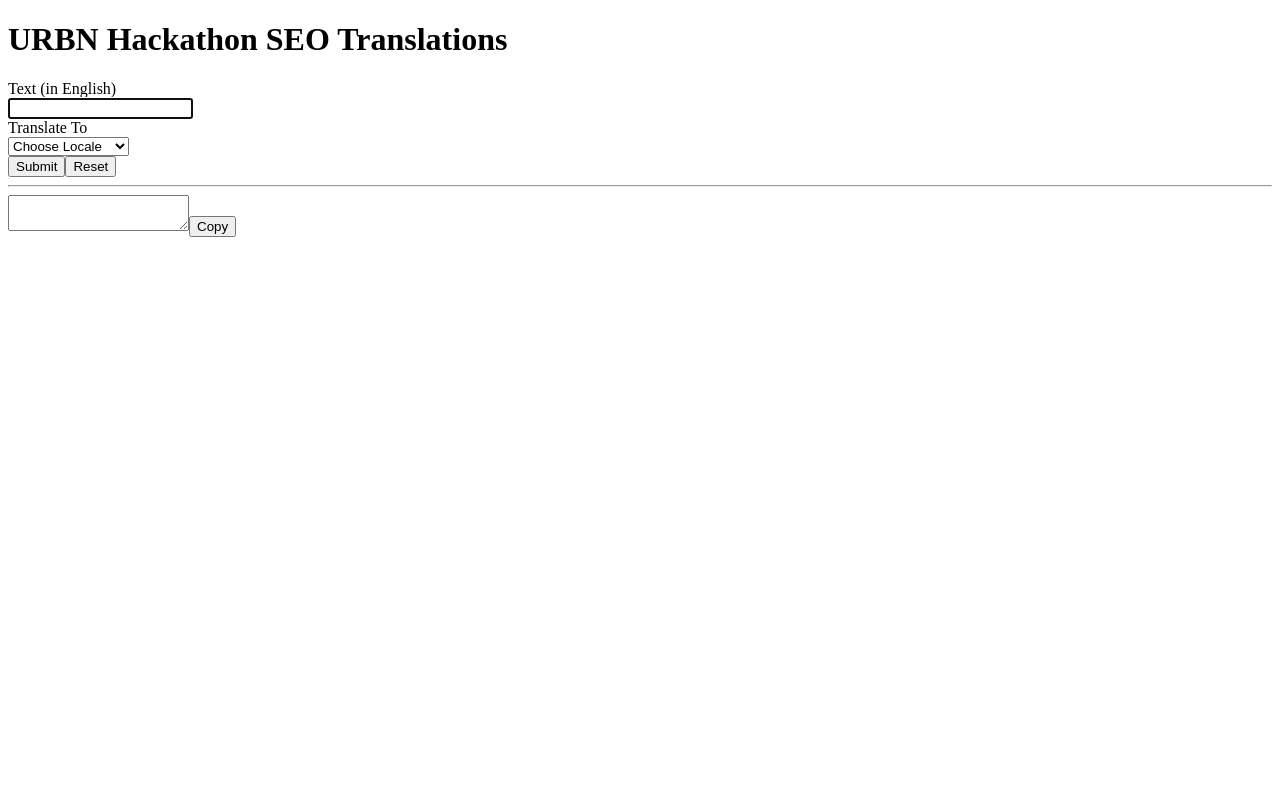
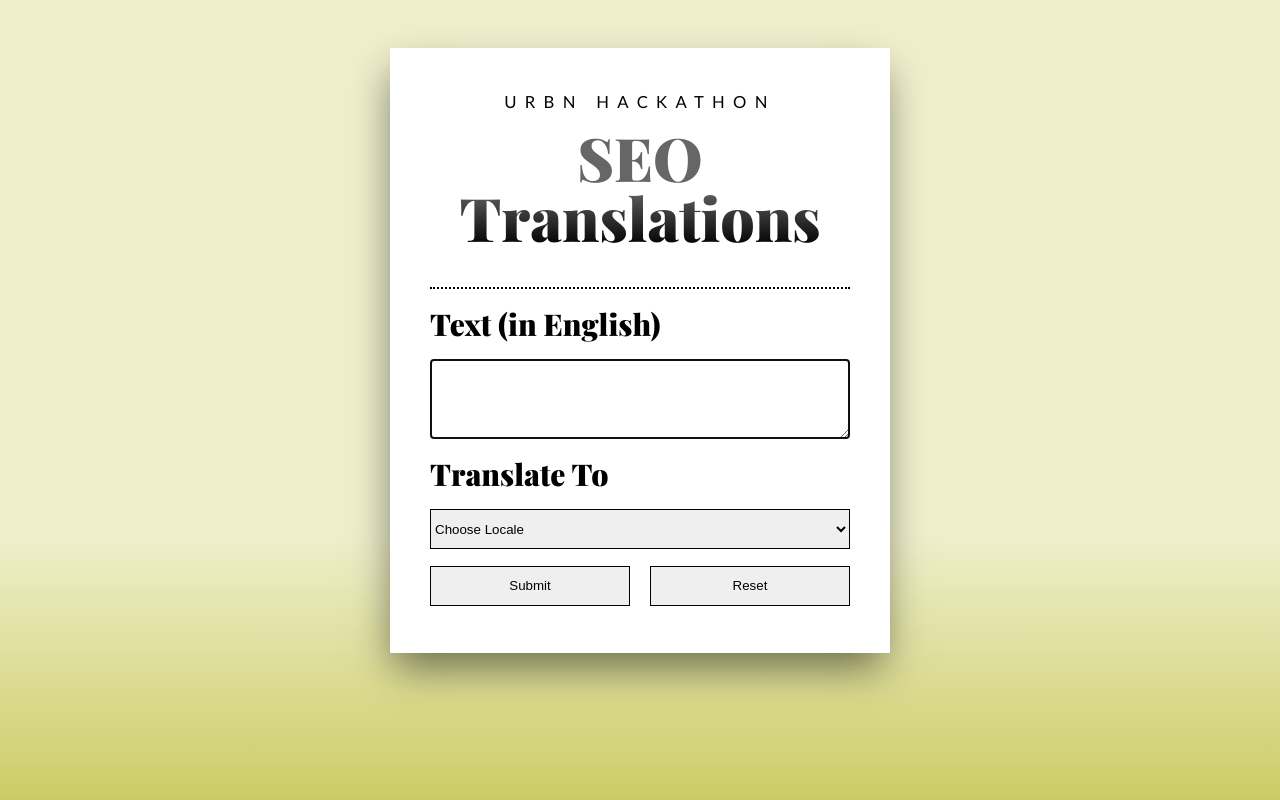
Before and after one commit to seriouslysean/hackathon-open-ai-translation, a Nuxt app: page / in a window 1280 px wide. Built offline with nearby package versions, Linux system fonts and the light colour scheme.

Commit message:
Basic styling

```diff
--- a/app.vue
+++ b/app.vue
@@ -1,6 +1,6 @@
 <script setup>
 const languages = ref([
-  { name: 'Choose Locale', locale: '' },
+  { name: 'Choose Locale', locale: '', selected: true },
   { name: 'English (en-GB)', locale: 'en-GB' },
   { name: 'French (fr-CA)', locale: 'fr-CA' },
   { name: 'German (de-DA)', locale: 'de-DE' },
@@ -44,38 +44,153 @@
 
 <template>
   <div class="app">
-    <h1>URBN Hackathon SEO Translations</h1>
+    <div class="heading">
+      <small>URBN Hackathon</small>
+      <h1>SEO Translations</h1>
+    </div>
 
     <form @submit.prevent="onSubmit">
-      <div class="row">
       <label for="text">Text (in English)</label>
-        <input ref="textEl" type="text" name="text" v-model="text" />
-      </div>
+      <textarea ref="textEl" type="text" name="text" v-model="text"></textarea>
 
-      <div class="row">
       <label for="locale">Translate To</label>
       <select name="locale" v-model="locale">
-          <option v-for="language in languages" :key="language.locale" :value="language.locale" :selected="locale">
+        <option v-for="language in languages" :key="language.locale" :value="language.locale" :selected="language.selected">
           {{ language.name }}
         </option>
       </select>
-      </div>
 
-      <div class="row">
+      <div class="buttons">
         <button type="submit">Submit</button>
         <button type="reset">Reset</button>
       </div>
     </form>
 
-    <hr>
-
-    <textarea readonly>{{ translation }}</textarea>
+    <div class="translation" v-if="translation">
+      <label for="text-translated">Translation</label>
+      <textarea name="text-translated" class="text-translated" readonly>{{ translation }}</textarea>
+      <div class="buttons">
         <button @click="onCopy">Copy</button>
+      </div>
+    </div>
   </div>
 </template>
 
 <style>
+@import url('https://fonts.googleapis.com/css?family=Playfair+Display:900');
+
+* {
+  box-sizing: border-box;
+}
+
+:root {
+  --bg-outline: #000000;
+  --bg-primary: #EFEFCC;
+  --bg-secondary: #CCCC66;
+  --bg-tertiary: #FFFFFF;
+  --font-body: 'Trebuchet MS', 'Lucida Grande', 'Lucida Sans Unicode', 'Lucida Sans', Tahoma, sans-serif;
+  --font-heading: 'Playfair Display', 'Georgia', serif;
+  --font-size-body: 1em;
+  --font-size-title: 2em;
+  --font-size-heading: 1.5em;
+  --spacer-primary: 2em;
+  --spacer-secondary: 0.5em;
+}
+
+html {
+  background: #000;
+  background-image: linear-gradient(
+    var(--bg-primary),
+    var(--bg-primary),
+    var(--bg-primary),
+    var(--bg-secondary)
+  );
+  height: 100%;
+  font-size: 20px;
+}
+
+body {
+  padding: var(--spacer-primary);
+  font-family: var(--font-body);
+  font-size: var(--font-size-body);
+}
+
+.app {
+  background: var(--bg-tertiary);
+  padding: var(--spacer-primary);
+  width: 100%;
+  max-width: 500px;
+  margin: 0 auto;
+  box-shadow: -2px 19px 39px -5px rgba(0, 0, 0, 0.52);
+  -webkit-box-shadow: -2px 19px 39px -5px rgba(0, 0, 0, 0.52);
+}
+
+.heading {
+  border-bottom: 2px dotted var(--bg-outline);
+  text-align: center;
+}
+
+.heading small {
+  letter-spacing: 0.5em;
+  text-transform: uppercase;
+}
+
+.heading h1 {
+  font-family: var(--font-heading);
+  font-size: var(--font-size-title);
+  line-height: 1em;
+  margin-top: 0.25em;
+  font-size: 3em;
+  background: linear-gradient(#666, #666, #000);
+  background-clip: text;
+  -webkit-background-clip: text;
+  -webkit-text-fill-color: transparent;
+}
+
 label {
+  font-family: var(--font-heading);
+  font-size: var(--font-size-heading);
   display: block;
+  margin: var(--spacer-secondary) 0;
+  width: 100%;
+}
+
+button,
+input,
+select,
+textarea {
+  display: block;
+  margin: var(--spacer-secondary) 0;
+  width: 100%;
+  border: 1px solid var(--bg-outline);
+  min-height: 3em;
+}
+
+input,
+textarea {
+  padding: var(--spacer-secondary) var(--spacer-secondary);
+}
+
+textarea {
+  display: block;
+  margin: var(--spacer-secondary) 0;
+  padding: var(--spacer-secondary) var(--spacer-secondary);
+  width: 100%;
+  min-height: 6em;
+}
+
+.buttons {
+  display: flex;
+  column-gap: 1em;
+  margin-top: var(--spacer-secondary);
+}
+
+.translation {
+  border-top: 2px dotted var(--bg-outline);
+  margin-top: var(--spacer-primary);
+}
+
+.text-translated {
+  margin-bottom: var(--spacer-secondary);
 }
 </style>
```
Lines whose indentation alone changed are shown as unchanged.
